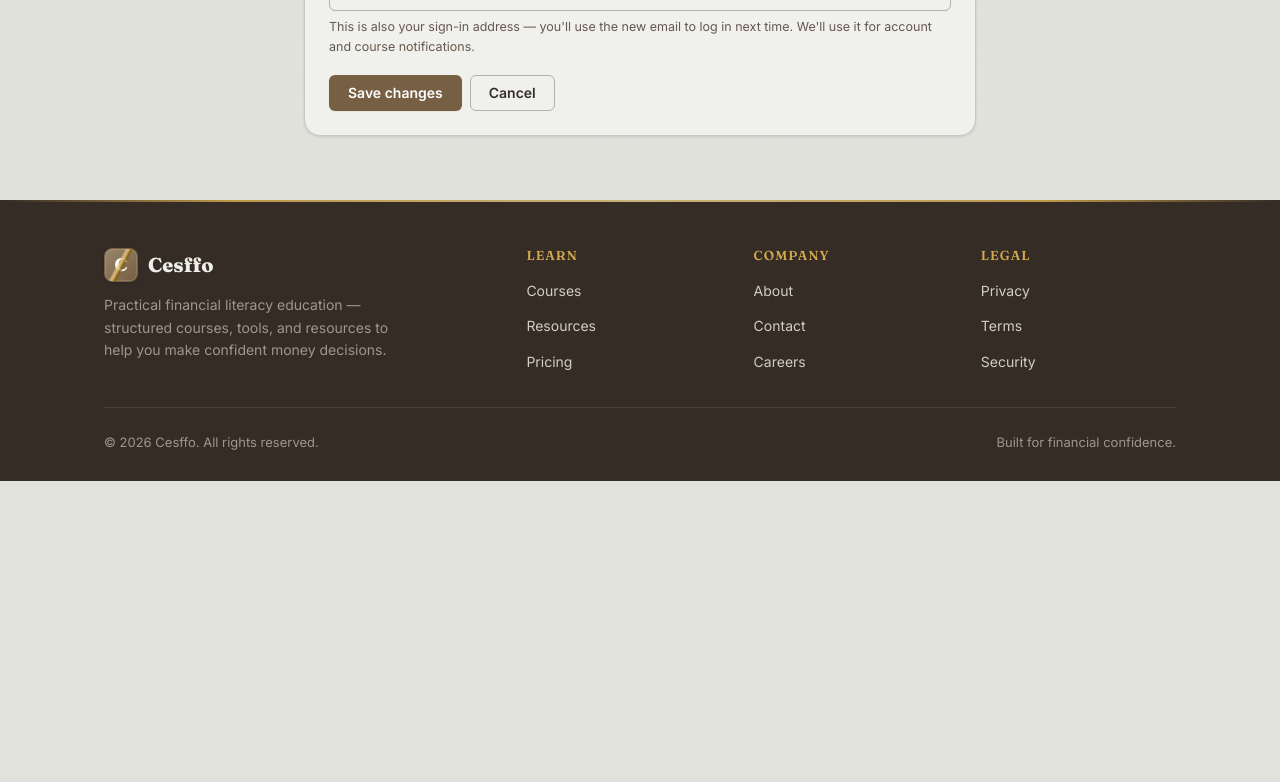
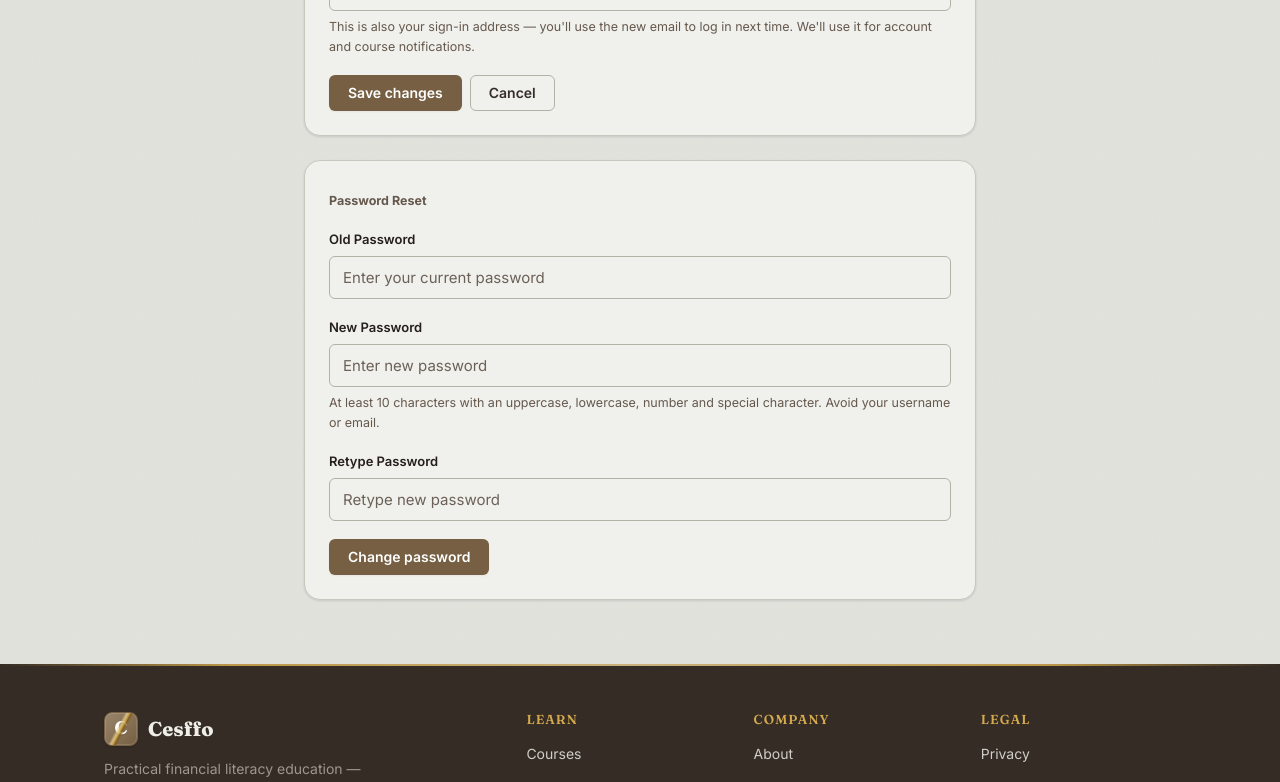
Before and after one commit to yufongg/cesffo, a React (Create React App) app in the folder react-app/: page /updateProfile in a window 1280 px wide. Shown: the part 426-1208 px from the top of the page. Before the commit the page ends 907 px from the top, so only its background shows below. Built offline with nearby package versions, Linux system fonts and the light colour scheme; no server answers; sample sign-in values are in the browser's storage; the HTML template or start-up script is replaced by a standard one.

Commit message:
Profile Update

```diff
--- a/react-app/src/api/client.js
+++ b/react-app/src/api/client.js
@@ -10,6 +10,13 @@ export function getRole() {
 
 export function isAuthenticated() {
   return Boolean(localStorage.getItem('user_role'));
+}
+
+// Persist the non-sensitive UI hints the SPA uses to render nav/route guards.
+// The real session is the httpOnly cookie the backend set on the same response.
+export function setSession({ user_role, user_id }) {
+  localStorage.setItem('user_role', user_role);
+  localStorage.setItem('user_id', user_id);
 }
 
 export function clearSession() {
--- a/react-app/src/components/Security/RoleCheck.jsx
+++ b/react-app/src/components/Security/RoleCheck.jsx
@@ -1,5 +1,5 @@
 import React, { createContext, useState, useEffect, useContext, useCallback } from 'react';
-import { Navigate } from 'react-router-dom';
+import { Navigate, useLocation } from 'react-router-dom';
 import { apiFetch, isAuthenticated } from '../../api/client';
 
 const AuthContext = createContext(null);
@@ -9,24 +9,37 @@ const AuthContext = createContext(null);
 export function RoleCheck({ children }) {
     const [user, setUser] = useState(null);
     const [loading, setLoading] = useState(true);
+    // Subscribe to the router so a login's navigate() re-renders us; we then
+    // re-read the user_id hint and refetch (keyed off authHint below) so the
+    // profile syncs once per login/logout, not on every navigation.
+    useLocation();
+    const authHint = isAuthenticated() ? localStorage.getItem('user_id') : null;
 
-    // Re-fetch the profile so consumers reflect changes made elsewhere (e.g. a
-    // username/email update). Returns the latest profile.
+    // Re-fetch the profile so consumers reflect the current session and any
+    // changes made elsewhere (e.g. a username/email update). Returns the profile.
     const refreshUser = useCallback(async () => {
         if (!isAuthenticated()) {
             setUser(null);
             return null;
         }
-        const data = await apiFetch('/api/v1/auth/getProfile');
-        setUser(data);
-        return data;
+        try {
+            const data = await apiFetch('/api/v1/auth/getProfile');
+            setUser(data);
+            return data;
+        } catch {
+            // 401 etc. — apiFetch already cleared the local hints; drop the user.
+            setUser(null);
+            return null;
+        }
     }, []);
 
     useEffect(() => {
-        refreshUser()
-            .catch(() => setUser(null))
-            .finally(() => setLoading(false));
-    }, [refreshUser]);
+        let active = true;
+        // Only the first resolution gates rendering; later identity changes
+        // update context in place without flashing the session gate.
+        refreshUser().finally(() => { if (active) setLoading(false); });
+        return () => { active = false; };
+    }, [refreshUser, authHint]);
 
     if (loading) {
         return <div className="loading-screen">Verifying session…</div>;
--- a/react-app/src/pages/ChangePassword.jsx
+++ b/react-app/src/pages/ChangePassword.jsx
@@ -1,5 +1,7 @@
 import React, { useState } from 'react';
 import { useNavigate, Navigate } from 'react-router-dom';
+import { setSession } from '../api/client';
+import { useRefreshAuth } from '../components/Security/RoleCheck';
 
 
 export default function ChangePassword() {
@@ -9,6 +11,7 @@ export default function ChangePassword() {
   const [error, setError] = useState('');
   const [loading, setLoading] = useState(false);
   const navigate = useNavigate();
+  const refreshUser = useRefreshAuth();
 
   // No reset token means the user didn't come through the forced-reset flow.
   if (!resetToken) {
@@ -56,8 +59,9 @@ export default function ChangePassword() {
 
       sessionStorage.removeItem('reset_token');
       // Reset succeeded — the backend issued a real session cookie; keep hints.
-      localStorage.setItem('user_role', data.user_role);
-      localStorage.setItem('user_id', data.user_id);
+      setSession(data);
+      // Load the profile into context so the landing page greets by name.
+      if (refreshUser) await refreshUser();
 
       navigate(data.user_role === 'admin' ? '/admin/dashboard' : '/courses');
     } catch {
@@ -95,8 +99,8 @@ export default function ChangePassword() {
                   autoFocus
                 />
                 <small className="field__hint">
-                  At least 8 characters. Avoid common passwords or your own
-                  name/email.
+                  At least 10 characters with an uppercase, lowercase, number and
+                  special character. Avoid common passwords or your own name/email.
                 </small>
               </div>
 
--- a/react-app/src/pages/Home.jsx
+++ b/react-app/src/pages/Home.jsx
@@ -1,5 +1,7 @@
 import React, { useState } from 'react';
 import { useNavigate, Link } from 'react-router-dom';
+import { setSession } from '../api/client';
+import { useRefreshAuth } from '../components/Security/RoleCheck';
 
 function CheckIcon() {
   return (
@@ -16,6 +18,7 @@ export default function Home() {
   const [error, setError] = useState('');
   const [loading, setLoading] = useState(false);
   const navigate = useNavigate();
+  const refreshUser = useRefreshAuth();
 
   async function handleSubmit(e) {
     e.preventDefault();
@@ -49,8 +52,9 @@ export default function Home() {
 
       // The session itself is the httpOnly cookie the backend just set; we only
       // keep role/id as UI hints.
-      localStorage.setItem('user_role', data.user_role);
-      localStorage.setItem('user_id', data.user_id);
+      setSession(data);
+      // Populate auth context so the destination greets the user by name.
+      if (refreshUser) await refreshUser();
 
       if (data.user_role === 'admin') {
         navigate('/admin/dashboard');
--- a/react-app/src/pages/Register.jsx
+++ b/react-app/src/pages/Register.jsx
@@ -1,5 +1,7 @@
 import React, { useState } from 'react';
 import { useNavigate, Link } from 'react-router-dom';
+import { setSession } from '../api/client';
+import { useRefreshAuth } from '../components/Security/RoleCheck';
 
 function CheckIcon() {
   return (
@@ -41,6 +43,7 @@ export default function Register() {
   const [error, setError] = useState('');
   const [loading, setLoading] = useState(false);
   const navigate = useNavigate();
+  const refreshUser = useRefreshAuth();
 
   function update(field) {
     return e => setForm({ ...form, [field]: e.target.value });
@@ -75,8 +78,9 @@ export default function Register() {
       }
 
       // Session is the httpOnly cookie set by the backend; keep role/id as hints.
-      localStorage.setItem('user_role', data.user_role);
-      localStorage.setItem('user_id', data.user_id);
+      setSession(data);
+      // Populate auth context so /courses greets the new user by name immediately.
+      if (refreshUser) await refreshUser();
       navigate('/courses');
     } catch {
       setError('Network error. Please try again.');
--- a/react-app/src/pages/UpdateProfile.jsx
+++ b/react-app/src/pages/UpdateProfile.jsx
@@ -11,6 +11,14 @@ export default function UpdateProfile() {
   const [error, setError] = useState('');
   const [success, setSuccess] = useState('');
   const [saving, setSaving] = useState(false);
+
+  // Password change is a separate concern with its own state and submit.
+  const [currentPassword, setCurrentPassword] = useState('');
+  const [newPassword, setNewPassword] = useState('');
+  const [confirmPassword, setConfirmPassword] = useState('');
+  const [pwError, setPwError] = useState('');
+  const [pwSuccess, setPwSuccess] = useState('');
+  const [pwSaving, setPwSaving] = useState(false);
 
   // Seed the form once the profile loads (it arrives asynchronously).
   useEffect(() => {
@@ -50,6 +58,37 @@ export default function UpdateProfile() {
       setError(err.message || 'Could not update your profile.');
     } finally {
       setSaving(false);
+    }
+  }
+
+  async function handlePasswordSubmit(e) {
+    e.preventDefault();
+    setPwError('');
+    setPwSuccess('');
+
+    if (newPassword !== confirmPassword) {
+      setPwError('New passwords do not match.');
+      return;
+    }
+
+    setPwSaving(true);
+    try {
+      await apiFetch('/api/v1/auth/change-my-password', {
+        method: 'POST',
+        body: {
+          current_password: currentPassword,
+          new_password: newPassword,
+          new_password_confirm: confirmPassword,
+        },
+      });
+      setPwSuccess('Your password has been changed.');
+      setCurrentPassword('');
+      setNewPassword('');
+      setConfirmPassword('');
+    } catch (err) {
+      setPwError(err.message || 'Could not change your password.');
+    } finally {
+      setPwSaving(false);
     }
   }
 
@@ -110,6 +149,56 @@ export default function UpdateProfile() {
             </form>
           </div>
         </div>
+
+        <div className="card" style={{ marginTop: '24px' }}>
+          <div className="card__body">
+            <form onSubmit={handlePasswordSubmit} noValidate>
+              <div className="field">
+                <strong className="field__hint">Password Reset</strong>
+              </div>
+
+              <div className="field">
+                <label htmlFor="opass" className="label">Old Password</label>
+                <input id="opass" name="opass" type="password" className="input"
+                  placeholder="Enter your current password"
+                  value={currentPassword}
+                  onChange={(e) => setCurrentPassword(e.target.value)}
+                  autoComplete="current-password" required />
+              </div>
+
+              <div className="field">
+                <label htmlFor="npass" className="label">New Password</label>
+                <input id="npass" name="npass" type="password" className="input"
+                  placeholder="Enter new password"
+                  value={newPassword}
+                  onChange={(e) => setNewPassword(e.target.value)}
+                  autoComplete="new-password" required minLength={10} />
+                <small className="field__hint">
+                  At least 10 characters with an uppercase, lowercase, number and
+                  special character. Avoid your username or email.
+                </small>
+              </div>
+
+              <div className="field">
+                <label htmlFor="r_npass" className="label">Retype Password</label>
+                <input id="r_npass" name="r_npass" type="password" className="input"
+                  placeholder="Retype new password"
+                  value={confirmPassword}
+                  onChange={(e) => setConfirmPassword(e.target.value)}
+                  autoComplete="new-password" required />
+              </div>
+
+              {pwError && <p role="alert" className="alert alert--error">{pwError}</p>}
+              {pwSuccess && <p role="status" className="alert alert--success">{pwSuccess}</p>}
+
+              <div className="row-actions" style={{ marginTop: '8px' }}>
+                <button type="submit" disabled={pwSaving} className="btn btn--primary">
+                  {pwSaving ? 'Updating…' : 'Change password'}
+                </button>
+              </div>
+            </form>
+          </div>
+        </div>
       </div>
     </div>
   );
```
Also changed, not shown: 2 other files (tests, documents, lock files or other folders).
